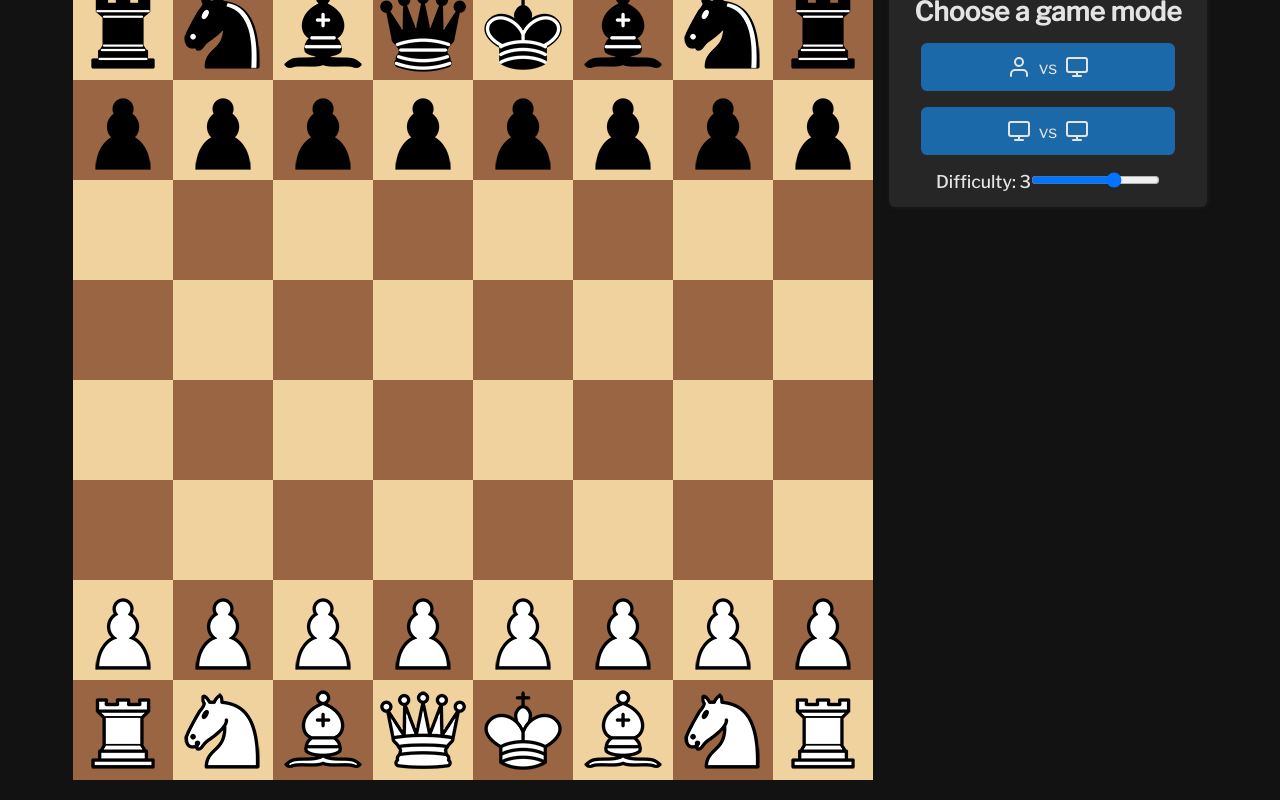
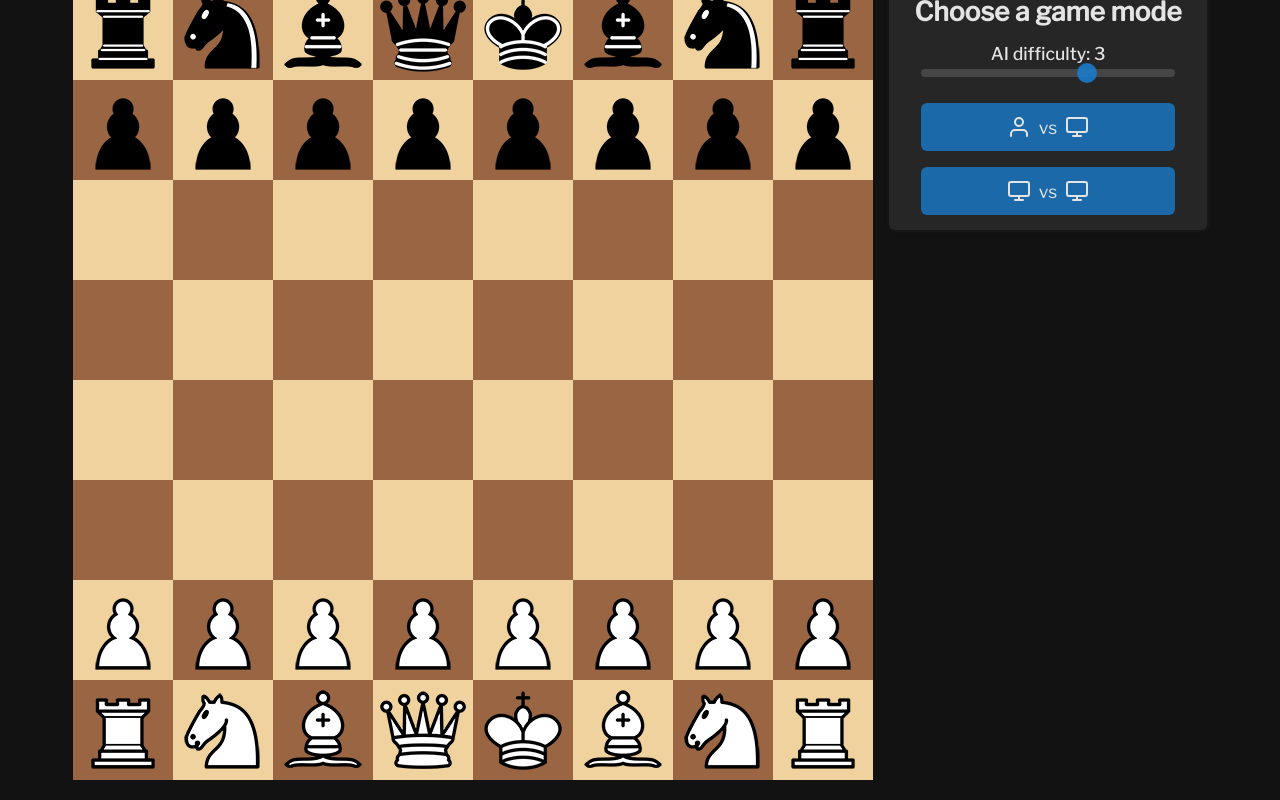
Before and after one commit to Pawel-Matuszak/chess-js, a website built with webpack: page src/index.html in a window 1280 px wide. Built offline with nearby package versions, Linux system fonts and the light colour scheme.

Commit message:
difficulty slider update

```diff
--- a/src/components/UserInterface.js
+++ b/src/components/UserInterface.js
@@ -96,7 +96,7 @@ class UserInterface{
     this.buttons["cvsc"] = this.createHTMLElement({type: "button", className: "cvsc-btn", textContent: UserInterface.ICONS.ROBOT + " vs " + UserInterface.ICONS.ROBOT});
 
     const difficultyWrapper = this.createHTMLElement({type: "div", className: "difficulty-wrapper"});
-    const difficultyLabel = this.createHTMLElement({type: "label", className: "difficulty-label", textContent: `Difficulty: ${Number(this.difficulty) + 1}`});
+    const difficultyLabel = this.createHTMLElement({type: "label", className: "difficulty-label", textContent: `AI difficulty: ${Number(this.difficulty) + 1}`});
     const difficultySlider = this.createHTMLElement({type: "input", className: "difficulty-slider"});
     difficultySlider.type = "range";
     difficultySlider.min = 0;
@@ -104,11 +104,11 @@ class UserInterface{
     difficultySlider.value = this.difficulty;
     difficultySlider.addEventListener("input", (e) => {
       this.difficulty = e.target.value;
-      difficultyLabel.textContent = `Difficulty: ${Number(this.difficulty) + 1}`;
+      difficultyLabel.textContent = `AI difficulty: ${Number(this.difficulty) + 1}`;
     });
 
     difficultyWrapper.append(difficultyLabel, difficultySlider);
-    this.preGameWrapper.append(preGameTitle, this.buttons["ai"], this.buttons["cvsc"], difficultyWrapper);
+    this.preGameWrapper.append(preGameTitle, difficultyWrapper, this.buttons["ai"], this.buttons["cvsc"]);
 
     // --- IN-GAME CONTROLS ---
     this.inGameWrapper = this.createHTMLElement({type: "div", className: "in-game-wrapper"});
--- a/src/style.css
+++ b/src/style.css
@@ -361,6 +361,53 @@ textarea{
   padding: 8px 12px;
 }
 
+.difficulty-wrapper{
+  display: flex;
+  flex-direction: column;
+  align-items: center;
+  gap: 5px;
+  width: 95%;
+  margin-bottom: 10px;
+}
+
+.difficulty-slider {
+  -webkit-appearance: none;
+  appearance: none;
+  width: 100%;
+  height: 8px;
+  border-radius: 5px;
+  background: rgb(70, 70, 70);
+  outline: none;
+}
+
+.difficulty-slider::-webkit-slider-thumb {
+  -webkit-appearance: none;
+  appearance: none;
+  width: 20px;
+  height: 20px;
+  border-radius: 50%;
+  background: rgba(27, 123, 201, 0.9);
+  cursor: pointer;
+  transition: background-color 0.2s;
+}
+
+.difficulty-slider::-moz-range-thumb {
+  width: 20px;
+  height: 20px;
+  border-radius: 50%;
+  background: rgba(27, 123, 201, 0.9);
+  cursor: pointer;
+  border: none;
+  transition: background-color 0.2s;
+}
+
+.difficulty-slider:hover::-webkit-slider-thumb {
+  background-color: rgba(51, 113, 164, 0.9);
+}
+
+.difficulty-slider:hover::-moz-range-thumb {
+  background-color: rgba(51, 113, 164, 0.9);
+}
 
 @media screen and (max-width: 1165px){
   .point{
```
